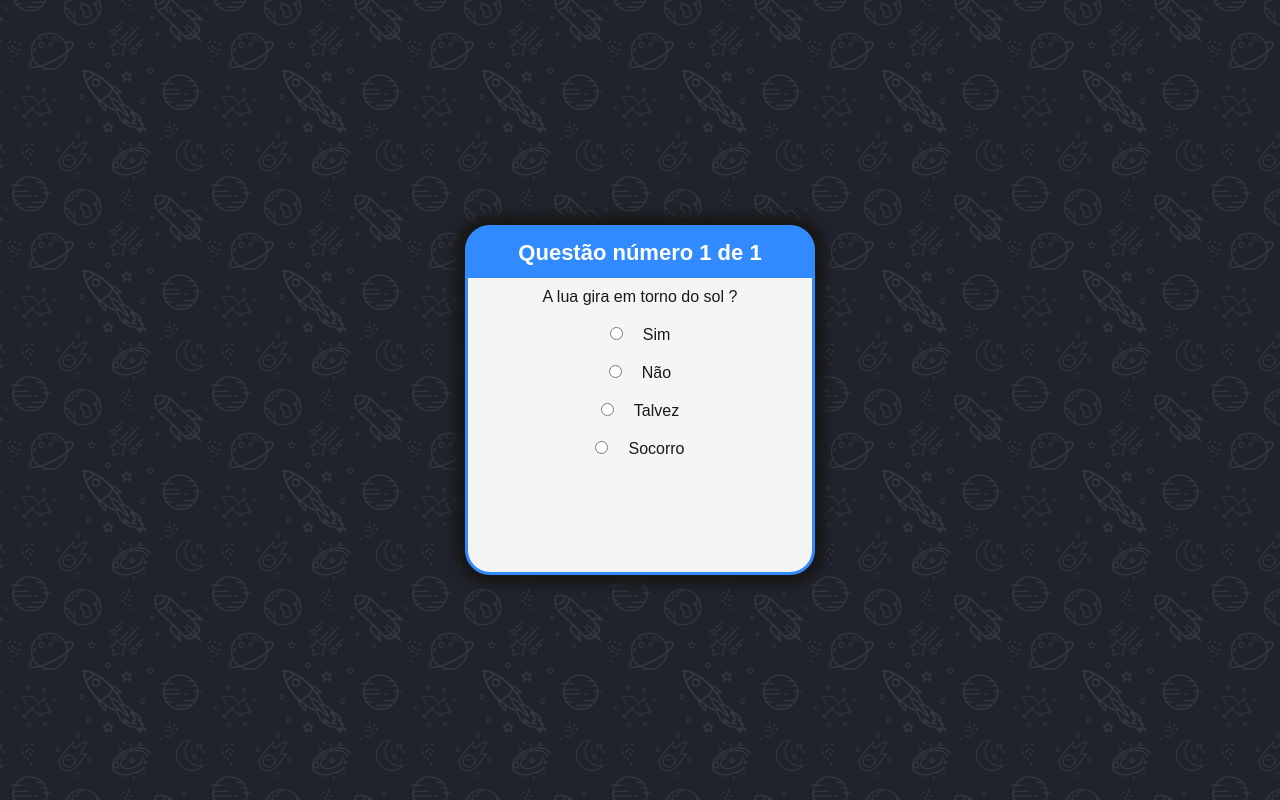
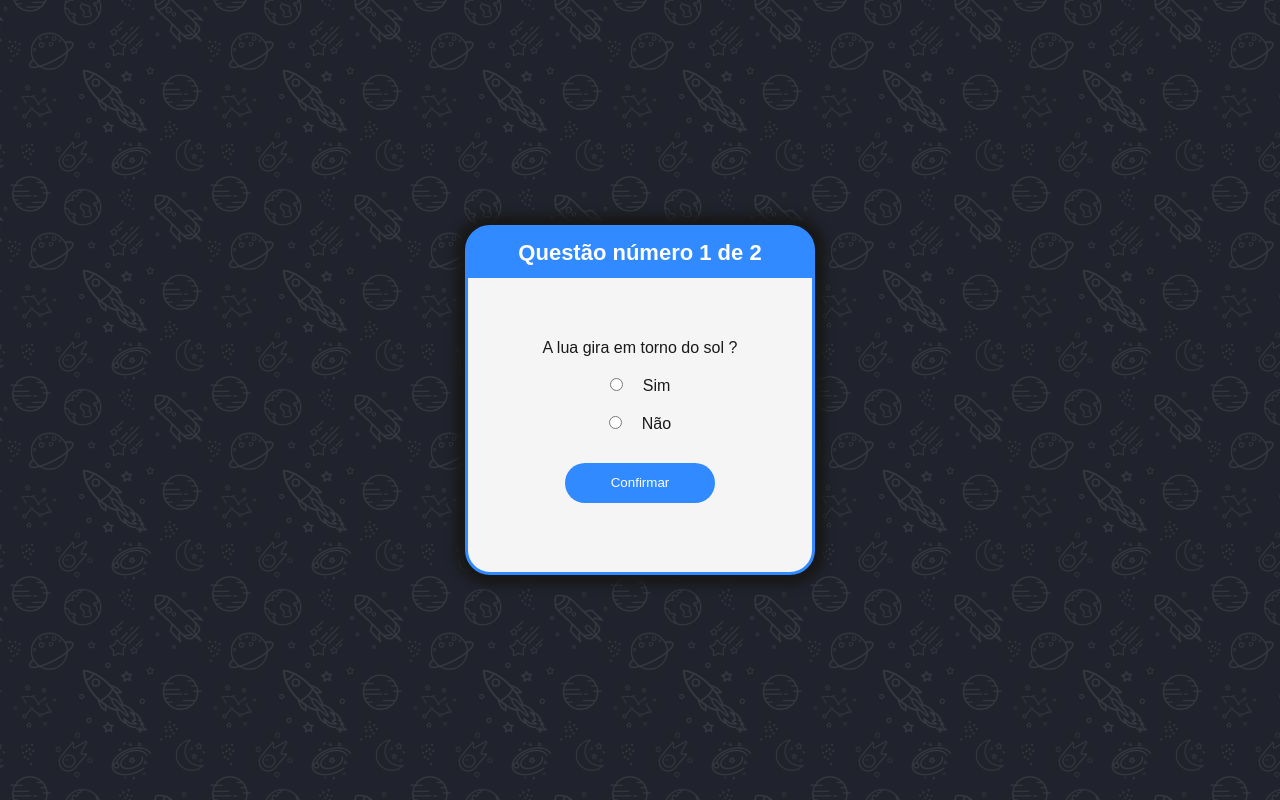
Before and after one commit to WellingtonFR/reactTypescriptProject, a Next.js app: page / in a window 1280 px wide. Built offline with nearby package versions, Linux system fonts and the light colour scheme.

Commit message:
Implementa a parte de envio da questão e verificação da resposta certa (Em desenvolvimento)

```diff
--- a/app/components/Card/card.module.css
+++ b/app/components/Card/card.module.css
@@ -25,6 +25,7 @@
 }
 
 .form {
+  height: 80%;
   display: flex;
   flex-direction: column;
   justify-content: center;
@@ -41,3 +42,23 @@
   width: 100%;
   text-align: center;
 }
+
+.button {
+  width: 150px;
+  height: 40px;
+  line-height: 40px;
+  border-radius: 25px;
+  border: none;
+  background-color: #318aff;
+  color: #ffffff;
+  margin-top: 20px;
+  transition: 0.5s;
+}
+
+.button:hover {
+  background-color: #1d6fda;
+}
+
+.button:active {
+  background-color: #06418d;
+}
--- a/app/components/Card/index.tsx
+++ b/app/components/Card/index.tsx
@@ -1,11 +1,39 @@
+"use client";
+
 import cardStyle from "./card.module.css";
 
-const questions = [
+interface Question {
+  question: string;
+  alternatives: string[];
+  answer: string;
+}
+
+const questions: Question[] = [
   {
     question: "A lua gira em torno do sol ?",
-    alternatives: ["Sim", "Não", "Talvez", "Socorro"],
+    alternatives: ["Sim", "Não"],
+    answer: "1",
+  },
+  {
+    question: "A terra é o maior planeta do sistema solar ?",
+    alternatives: ["Sim", "Não"],
+    answer: "1",
   },
 ];
+
+function submitForm(event: React.FormEvent<HTMLFormElement>): void {
+  event.preventDefault();
+
+  const questionInfo = event.target as HTMLFormElement;
+  const formData = new FormData(questionInfo);
+  const { alternative } = Object.fromEntries(formData.entries());
+
+  const currentQuestion = 0;
+  const question = questions[currentQuestion];
+
+  const isCorrectAnswer = alternative === question.answer;
+  console.log(isCorrectAnswer);
+}
 
 export function Card() {
   const currentQuestion = 0;
@@ -14,24 +42,22 @@ export function Card() {
 
   return (
     <div className={cardStyle.card}>
-      <div
-        className={cardStyle.header}
-      >{`Questão número ${questionNumber} de ${questions.length}`}</div>
+      <div className={cardStyle.header}>{`Questão número ${questionNumber} de ${questions.length}`}</div>
 
-      <p className={cardStyle.question}>{question.question}</p>
+      <form className={cardStyle.form} onSubmit={submitForm}>
+        <p className={cardStyle.question}>{question.question}</p>
 
-      <form className={cardStyle.form}>
         {question.alternatives.map((alternative, index) => (
           <div className={cardStyle.answer} key={alternative + index}>
-            <input
-              type="radio"
-              value={`alternative_${index}`}
-              id={`alternative_${index}`}
-              name="alternative"
-            />
+            <input type="radio" value={index} id={`alternative_${index}`} name="alternative" />
+
             <label htmlFor={`alternative_${index}`}>{alternative}</label>
           </div>
         ))}
+
+        <button type="submit" className={cardStyle.button}>
+          Confirmar
+        </button>
       </form>
     </div>
   );
--- a/app/global.css
+++ b/app/global.css
@@ -1,12 +1,12 @@
 :root {
   --primary: #9bc995ff;
   --secondary: #98b9abff;
-  --alternative-1: rgb(49, 138, 255);
+  --alternative-1: #318aff;
   --alternative-2: #3f3047ff;
   --alternative-3: #eef36aff;
   --text-white: #ffffff;
   --text-black: #1a1a1a;
-  --background:#353535;
+  --background: #353535;
 }
 
 /*Reset*/
```
